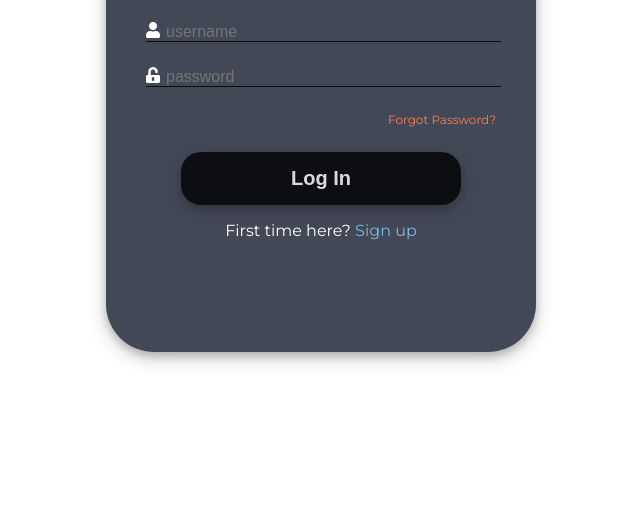
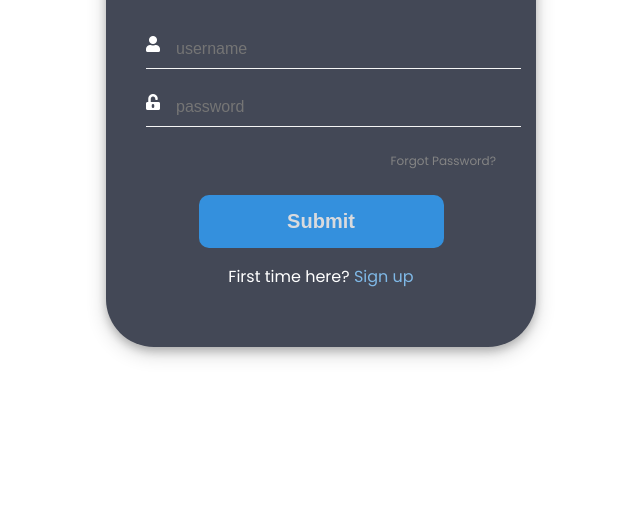
Before and after one commit to tmayank860/WebDev-Projects, a plain HTML site: page LoginSignUP Page/index.html in a window 1280 px wide. Shown: the part 288-800 px from the top of the page, without its empty margins (319-959 px from the left). Drawn offline with Linux system fonts and the light colour scheme.

Commit message:
Login Update

```diff
--- a/LoginSignUP Page/index.html
+++ b/LoginSignUP Page/index.html
@@ -23,6 +23,7 @@
             type="text"
             name="username"
             id="username"
+            autocomplete="off"
             placeholder="username"
           />
           <i class="fas fa-unlock-alt"></i>
@@ -30,14 +31,15 @@
             type="password"
             name="password"
             id="password"
+            autocomplete="off"
             placeholder="password"
           />
         </div>
         <p class="reset-password">Forgot Password?</p>
-       <div class="login-btn">
-        <button class="btn">Log In</button>
-        <p class="signup">First time here? <span>Sign up</span></p>
-       </div>
+        <div class="login-btn">
+          <button class="btn">Submit</button>
+          <p class="signup">First time here? <span>Sign up</span></p>
+        </div>
       </div>
     </div>
   </body>
--- a/LoginSignUP Page/style.css
+++ b/LoginSignUP Page/style.css
@@ -1,9 +1,9 @@
-@import url("https://fonts.googleapis.com/css2?family=Montserrat:wght@400;700&display=swap");
+@import url('https://fonts.googleapis.com/css2?family=Poppins&display=swap');
 body {
   margin: 0;
   padding: 0;
   box-sizing: border-box;
-  font-family: "Montserrat", sans-serif;
+  font-family: poppins;
   color: #fff;
 }
 
@@ -21,11 +21,12 @@ h1 {
 }
 .box {
   width: 350px;
-  height: 400px;
+  height: 390px;
   font-size: 16px;
   padding: 40px 40px;
-  background: #434856;
-  box-shadow: 0 4px 8px 0 rgba(0, 0, 0, 0.2), 0 6px 20px 0 rgba(0, 0, 0, 0.19);
+ background: #434856;
+  box-shadow: 0 4px 8px 0 rgba(0, 0, 0, 0.2),
+   0 6px 20px 0 rgba(0, 0, 0, 0.19);
   border-radius: 48px;
 }
 .user {
@@ -38,22 +39,28 @@ h1 {
 input {
   width: 90%;
   margin-bottom: 25px;
-  padding: 0px 20px;
+  padding: 0px 30px 10px;
   font-size: 16px;
   border: none;
-  border-bottom: 1px solid #0c0c0e;
+  border-bottom: 1px solid #f5f5f5;
   outline: none;
-  background-color: #434856;
+  background-color: transparent;
   color: #fff;
+  transition: .3s all;
 }
 input:focus {
-  border-bottom: 1px solid #e9af10;
+  border-bottom: 1px solid #ff7f50;
 }
 .reset-password {
-  color: #ff7f50;
+  color: #848484;
   text-align: right;
   margin-top: 0px;
   font-size: 12px;
+  cursor: pointer;
+}
+.reset-password:hover{
+  text-decoration: underline;
+  color: #ff7f50;
 }
 .login-btn {
     margin-top: 25px;
@@ -65,16 +72,17 @@ input:focus {
 
 .btn {
   display: block;
-  width: 80%;
+  width: 70%;
   padding: 15px;
-  background-color: #000;
+  background-color: #31a3ff;
   color: #fff;
   border: none;
-  border-radius: 20px;
+  border-radius: 10px;
   font-size: 20px;
   font-weight: 600;
   opacity: 0.8;
-  box-shadow: 0 4px 8px 0 rgba(0, 0, 0, 0.2), 0 6px 20px 0 rgba(0, 0, 0, 0.19);
+  transition: .2s all;
+  cursor: pointer;
 }
 .btn:hover{
     opacity: 1;
@@ -82,6 +90,8 @@ input:focus {
 
 .signup span{
     color: #7fb8e6;
+    cursor: pointer;
+  transition: .3s color;
 }
 .signup span:hover{
     color: #3793df;
```
